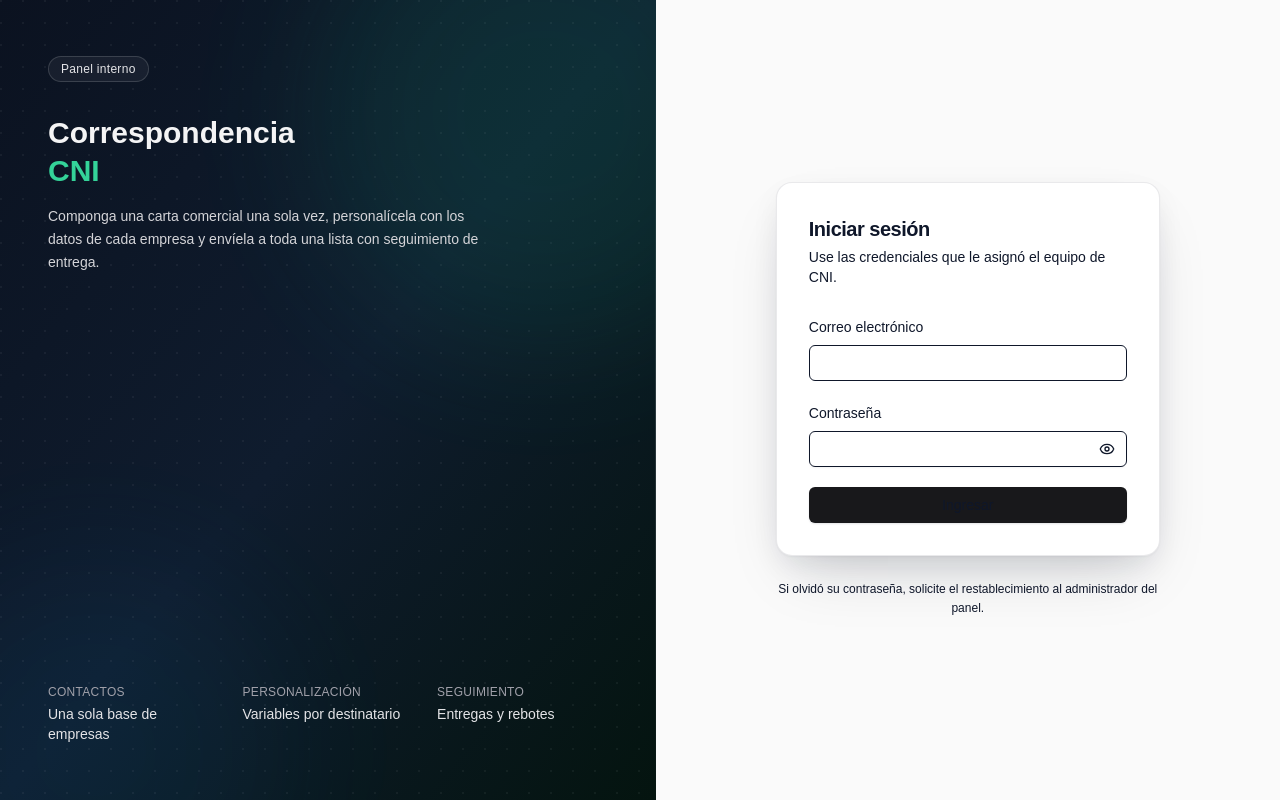
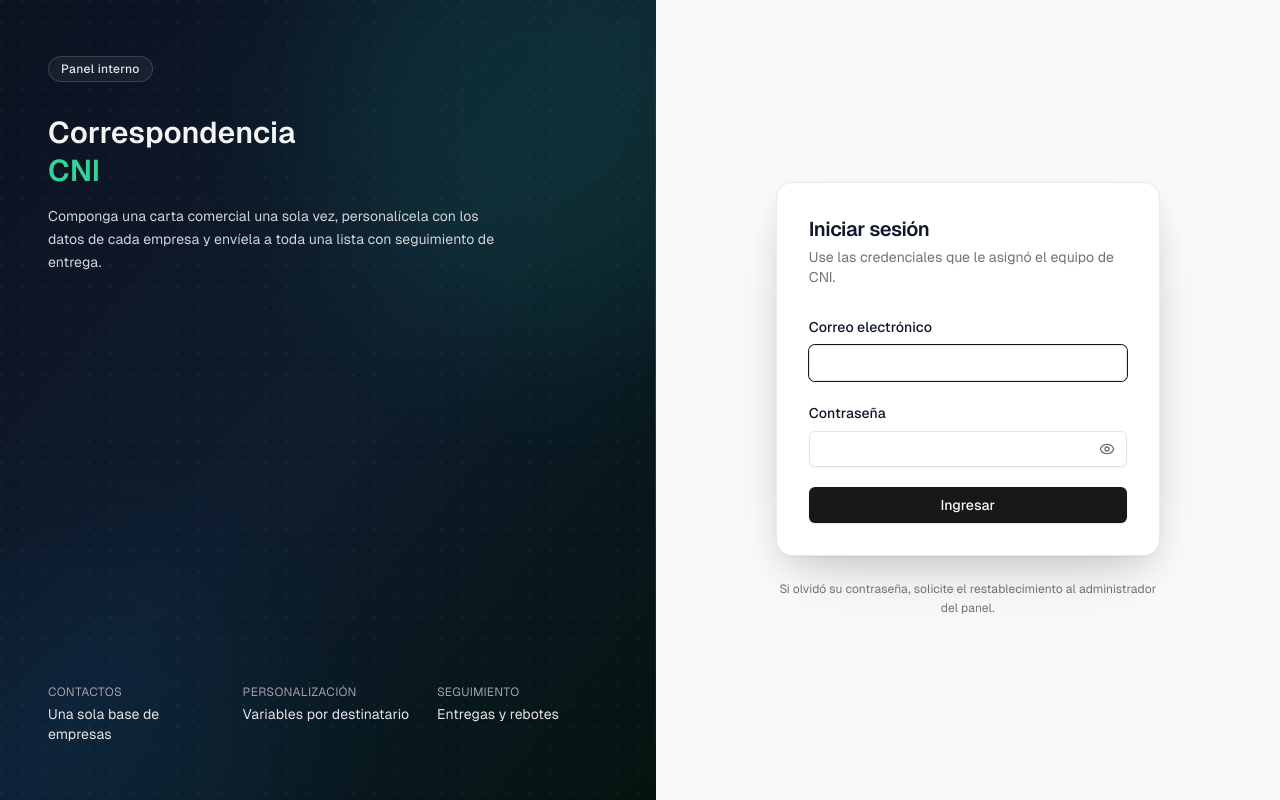
Before and after one commit to Jose27luis/Correspondencia-CNI, a Next.js app in the folder frontend/: page /login in a window 1280 px wide. Built offline with nearby package versions, Linux system fonts and the light colour scheme; no server answers.

Commit message:
fix: usar variables HSL compatibles con Tailwind 3

```diff
--- a/frontend/app/globals.css
+++ b/frontend/app/globals.css
@@ -1,90 +1,45 @@
 @tailwind base;
 @tailwind components;
 @tailwind utilities;
-
-body {
-  font-family: Arial, Helvetica, sans-serif;
-}
 
 @layer utilities {
   .text-balance {
     text-wrap: balance;
   }
 }
+
 @layer base {
   :root {
-    --background: oklch(1 0 0);
-    --foreground: oklch(0.141 0.005 285.823);
-    --card: oklch(1 0 0);
-    --card-foreground: oklch(0.141 0.005 285.823);
-    --popover: oklch(1 0 0);
-    --popover-foreground: oklch(0.141 0.005 285.823);
-    --primary: oklch(0.21 0.006 285.885);
-    --primary-foreground: oklch(0.985 0 0);
-    --secondary: oklch(0.967 0.001 286.375);
-    --secondary-foreground: oklch(0.21 0.006 285.885);
-    --muted: oklch(0.967 0.001 286.375);
-    --muted-foreground: oklch(0.552 0.016 285.938);
-    --accent: oklch(0.967 0.001 286.375);
-    --accent-foreground: oklch(0.21 0.006 285.885);
-    --destructive: oklch(0.577 0.245 27.325);
-    --border: oklch(0.92 0.004 286.32);
-    --input: oklch(0.92 0.004 286.32);
-    --ring: oklch(0.705 0.015 286.067);
-    --chart-1: oklch(0.871 0.006 286.286);
-    --chart-2: oklch(0.552 0.016 285.938);
-    --chart-3: oklch(0.442 0.017 285.786);
-    --chart-4: oklch(0.37 0.013 285.805);
-    --chart-5: oklch(0.274 0.006 286.033);
+    --background: 0 0% 100%;
+    --foreground: 240 10% 3.9%;
+    --card: 0 0% 100%;
+    --card-foreground: 240 10% 3.9%;
+    --popover: 0 0% 100%;
+    --popover-foreground: 240 10% 3.9%;
+    --primary: 240 5.9% 10%;
+    --primary-foreground: 0 0% 98%;
+    --secondary: 240 4.8% 95.9%;
+    --secondary-foreground: 240 5.9% 10%;
+    --muted: 240 4.8% 95.9%;
+    --muted-foreground: 240 3.8% 46.1%;
+    --accent: 240 4.8% 95.9%;
+    --accent-foreground: 240 5.9% 10%;
+    --destructive: 0 72.2% 50.6%;
+    --destructive-foreground: 0 0% 98%;
+    --border: 240 5.9% 90%;
+    --input: 240 5.9% 90%;
+    --ring: 240 5.9% 10%;
     --radius: 0.5rem;
-    --sidebar: oklch(0.985 0 0);
-    --sidebar-foreground: oklch(0.141 0.005 285.823);
-    --sidebar-primary: oklch(0.21 0.006 285.885);
-    --sidebar-primary-foreground: oklch(0.985 0 0);
-    --sidebar-accent: oklch(0.967 0.001 286.375);
-    --sidebar-accent-foreground: oklch(0.21 0.006 285.885);
-    --sidebar-border: oklch(0.92 0.004 286.32);
-    --sidebar-ring: oklch(0.705 0.015 286.067);
-  }
-  .dark {
-    --background: oklch(0.141 0.005 285.823);
-    --foreground: oklch(0.985 0 0);
-    --card: oklch(0.21 0.006 285.885);
-    --card-foreground: oklch(0.985 0 0);
-    --popover: oklch(0.21 0.006 285.885);
-    --popover-foreground: oklch(0.985 0 0);
-    --primary: oklch(0.92 0.004 286.32);
-    --primary-foreground: oklch(0.21 0.006 285.885);
-    --secondary: oklch(0.274 0.006 286.033);
-    --secondary-foreground: oklch(0.985 0 0);
-    --muted: oklch(0.274 0.006 286.033);
-    --muted-foreground: oklch(0.705 0.015 286.067);
-    --accent: oklch(0.274 0.006 286.033);
-    --accent-foreground: oklch(0.985 0 0);
-    --destructive: oklch(0.704 0.191 22.216);
-    --border: oklch(1 0 0 / 10%);
-    --input: oklch(1 0 0 / 15%);
-    --ring: oklch(0.552 0.016 285.938);
-    --chart-1: oklch(0.871 0.006 286.286);
-    --chart-2: oklch(0.552 0.016 285.938);
-    --chart-3: oklch(0.442 0.017 285.786);
-    --chart-4: oklch(0.37 0.013 285.805);
-    --chart-5: oklch(0.274 0.006 286.033);
-    --sidebar: oklch(0.21 0.006 285.885);
-    --sidebar-foreground: oklch(0.985 0 0);
-    --sidebar-primary: oklch(0.488 0.243 264.376);
-    --sidebar-primary-foreground: oklch(0.985 0 0);
-    --sidebar-accent: oklch(0.274 0.006 286.033);
-    --sidebar-accent-foreground: oklch(0.985 0 0);
-    --sidebar-border: oklch(1 0 0 / 10%);
-    --sidebar-ring: oklch(0.552 0.016 285.938);
   }
 }
+
 @layer base {
   * {
     @apply border-border;
   }
+
   body {
     @apply bg-background text-foreground;
+    font-family: var(--font-geist-sans), system-ui, sans-serif;
   }
 }
```
